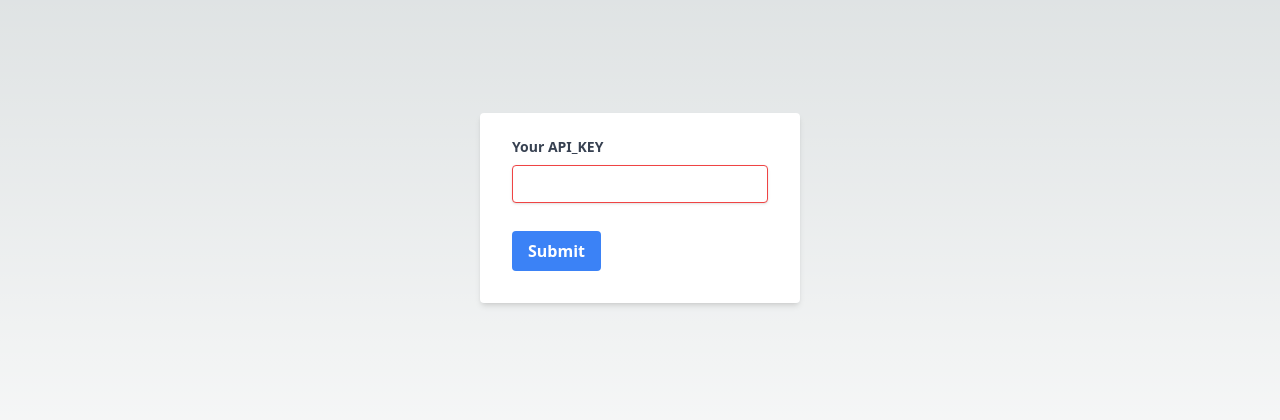
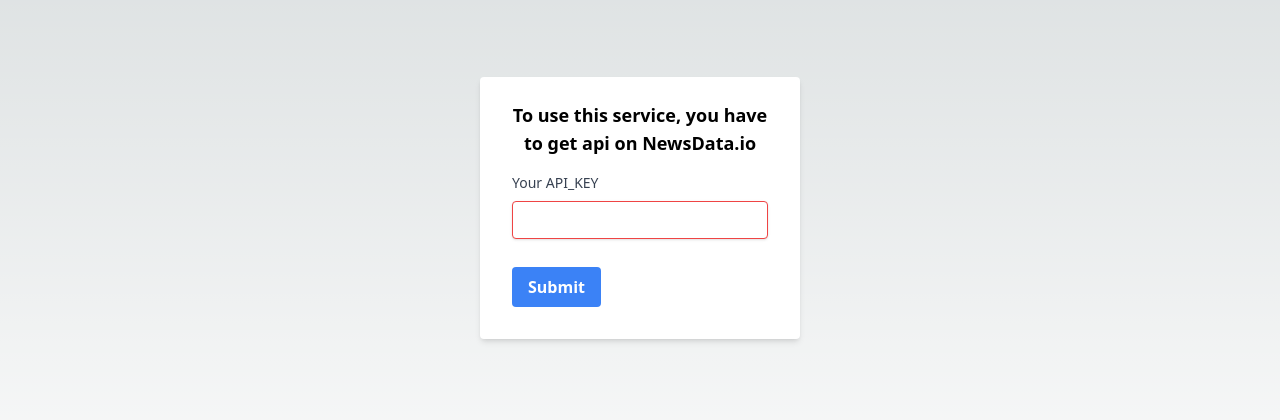
Before and after one commit to hunterlan/next-blog, a Next.js app: page /login in a window 1280 px wide. Shown: the part 184-604 px from the top of the page. Built offline with nearby package versions, Linux system fonts and the light colour scheme; no server answers.

Commit message:
Add links, fix styles

```diff
--- a/app/login/page.tsx
+++ b/app/login/page.tsx
@@ -1,7 +1,7 @@
-import {FormEvent} from "react";
 import {redirect} from "next/navigation";
 import {cookies} from "next/headers";
 import {CookiesService} from "@/app/services/cookies/cookies.service";
+import Link from "next/link";
 
 export default function Login() {
     const cookieService = new CookiesService();
@@ -16,10 +16,13 @@
         redirect('/news');
     }
 
-    return <div className="max-w-xs content-center">
+    return <div className="max-w-xs flex justify-center items-center">
         <form action={onSubmit} className="bg-white shadow-md rounded px-8 pt-6 pb-8 mb-4">
+            <div className='mb-4'>
+                <h1 className='text-center text-lg font-bold'>To use this service, you have to get api on <Link href='https://newsdata.io/'>NewsData.io</Link></h1>
+            </div>
             <div className="mb-4">
-                <label className="block text-gray-700 text-sm font-bold mb-2">Your API_KEY</label>
+                <label className="block text-gray-700 text-sm mb-2">Your API_KEY</label>
                 <input type="text" id="api-key" name="apiKey" className="shadow appearance-none border border-red-500 rounded w-full py-2 px-3 text-gray-700 mb-3 leading-tight focus:outline-none focus:shadow-outline" required/>
             </div>
 
--- a/app/news/layout.tsx
+++ b/app/news/layout.tsx
@@ -1,5 +1,4 @@
 import Link from "next/link";
-import {cookies} from "next/headers";
 
 export default function NewsLayout({children,}: {
     children: React.ReactNode
@@ -8,8 +7,8 @@
         <>
             <header className='bg-white'>
                 <nav className="mx-auto flex justify-between p-6 lg:px-8" aria-label="Global">
-                    <p className='font-bold'>Powered by <Link href=''>NewsData.io</Link></p>
-                    <Link href='/logout'><button>Logout</button></Link>
+                    <p className='font-bold'>Powered by <Link href='https://newsdata.io/'>NewsData.io</Link></p>
+                    <Link href={'/logout'}><button>Logout</button></Link>
                 </nav>
             </header>
             <section className="grid sm:grid-cols-1 md:grid-cols-2 p-4 lg:px-6">{children}</section>
```
